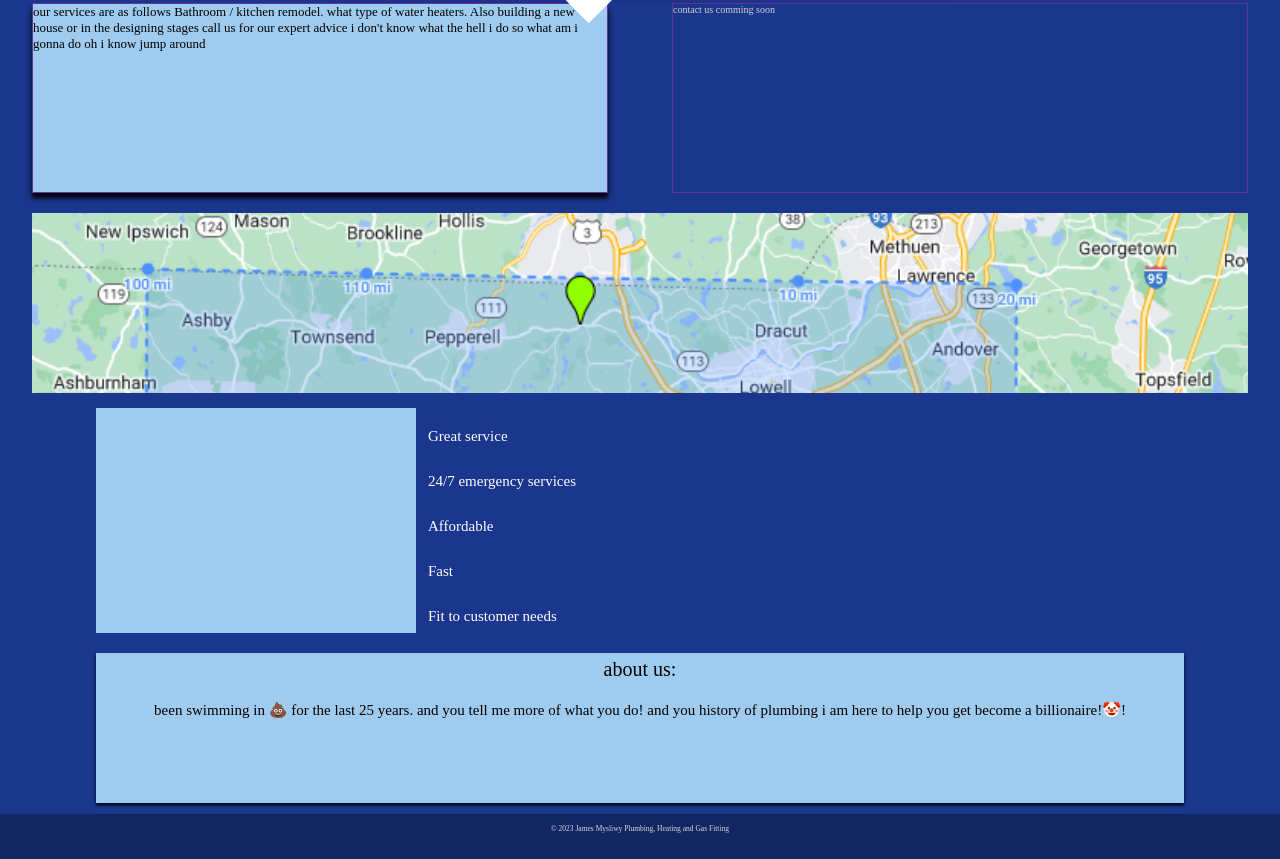
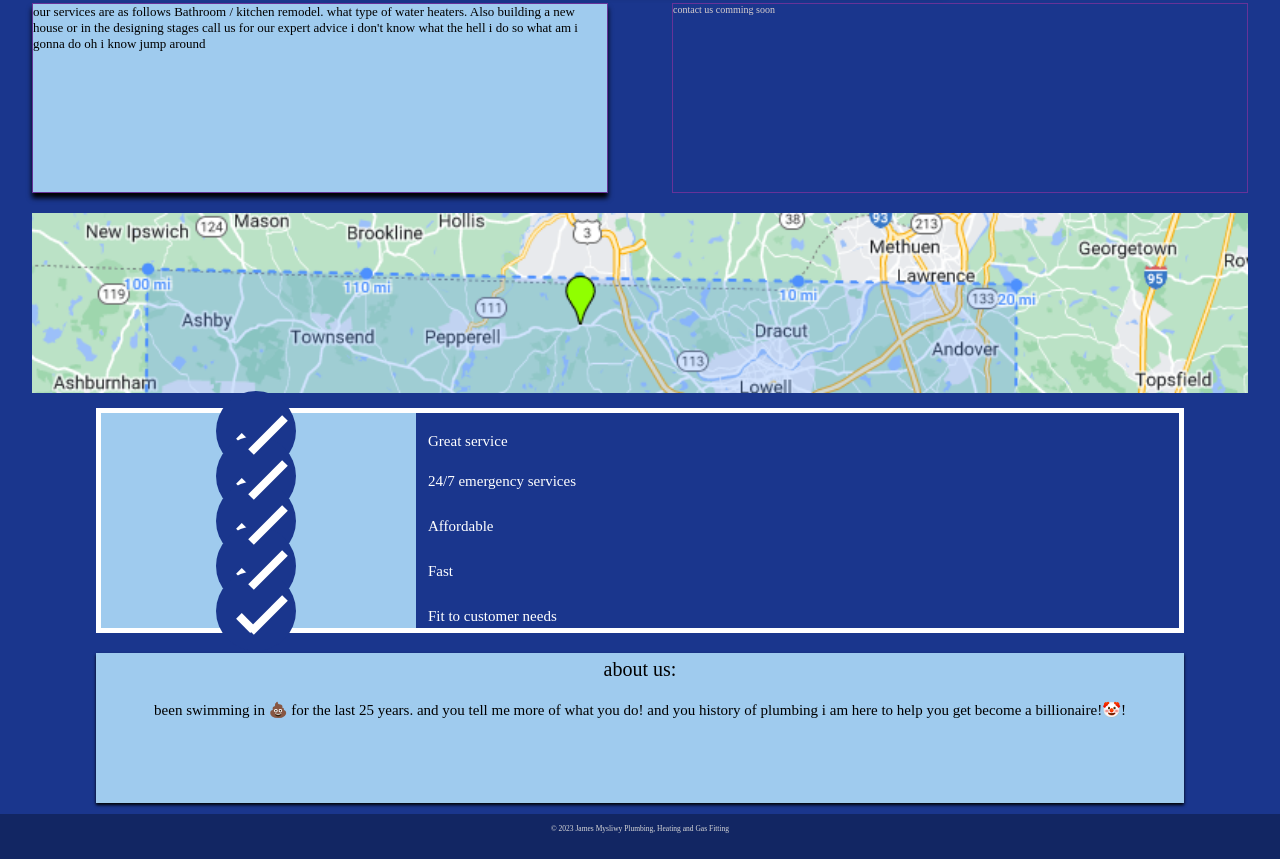
Before and after one commit to Crazy4now/phatts, a plain HTML site: page index.html in a window 1280 px wide. Shown: the part 717-1576 px from the top of the page. Drawn offline with Linux system fonts and the light colour scheme; a web font is replaced by a local one.

Commit message:
Update style.css

```diff
--- a/style.css
+++ b/style.css
@@ -262,7 +262,7 @@ gray white #dadada
     width: 95vw;
     margin: 0 auto 0 auto;
     /* padding: 0 auto 0 auto; */
-    background-image: url('images/dustable_map_plumbing_area.png');
+    background-image: url('/images/dustable_map_plumbing_area.png');
     background-size:cover;
     /* background-repeat: no-repeat; */
 }
@@ -303,6 +303,7 @@ gray white #dadada
 }
 
 .awsome_service{
+    position: relative;
     width: 25vw;
     margin: 0 0 0 auto;
     background-color: #9FCBEE;
@@ -310,20 +311,54 @@ gray white #dadada
 }
 
 .sink_repair{
+    position: relative;
     width: 60vw;
     margin: 0 auto  0 0;
 }
 
-.bathroom_remodel{
-    position: relative;
-    width: 46%;
-    height: 73%;
+
+.back_bar{
+    /* position: absolute; */
+    width: 5px;
+    height: 100%;
+    background-color: #fff;
+    left: 0;
+}
+
+.top_bar{
+    /* width: 100%; */
+    height: 5px;
+    background-color: #fff;
+    top: 0;
+}
+.front_bar{
+    position:absolute;
+    width: 5px;
+    height: 100%;
+    background-color: #fff;
+    /* left: 100%; */
+    right: 0;
+}
+
+.bottom_bar{
+    position: absolute;
+    width: 100%;
+    height: 5px;
+    background-color: #fff;
+    bottom: 0;
+}
+.bath_remodel{
+    position: absolute;
+    width: 10vh;
+    height: 10vh;
+    left: 25%;
+    right: 25%;
+    top: 25%;
+    bottom: 25%;
+    margin: auto;
     border-radius: 50%;
-    margin: 4px auto;
-
     background-color: #1A368D;
 }
-
 .gas_stove_repair{
     position: absolute;
     width: 25%;
@@ -332,6 +367,7 @@ gray white #dadada
     transform: rotate(45deg);
     bottom: 30%;
     right: 50%;
+    /* z-index: 3; */
 }
 
 .kitchen_stove_repair{
@@ -342,6 +378,7 @@ gray white #dadada
     transform: rotate(315deg);
     bottom: 40%;
     right: 5%;
+    z-index: 3;
 }
 
 .drain_cleaning_pipe_repair{
@@ -354,6 +391,8 @@ gray white #dadada
 .plumbing_water_gas_list{
     /* border: 1px orange solid; */
 }
+
+
 /* end why choose us region */
 /* footer */
 #plumbing_heating_repair_install_ma{
```
